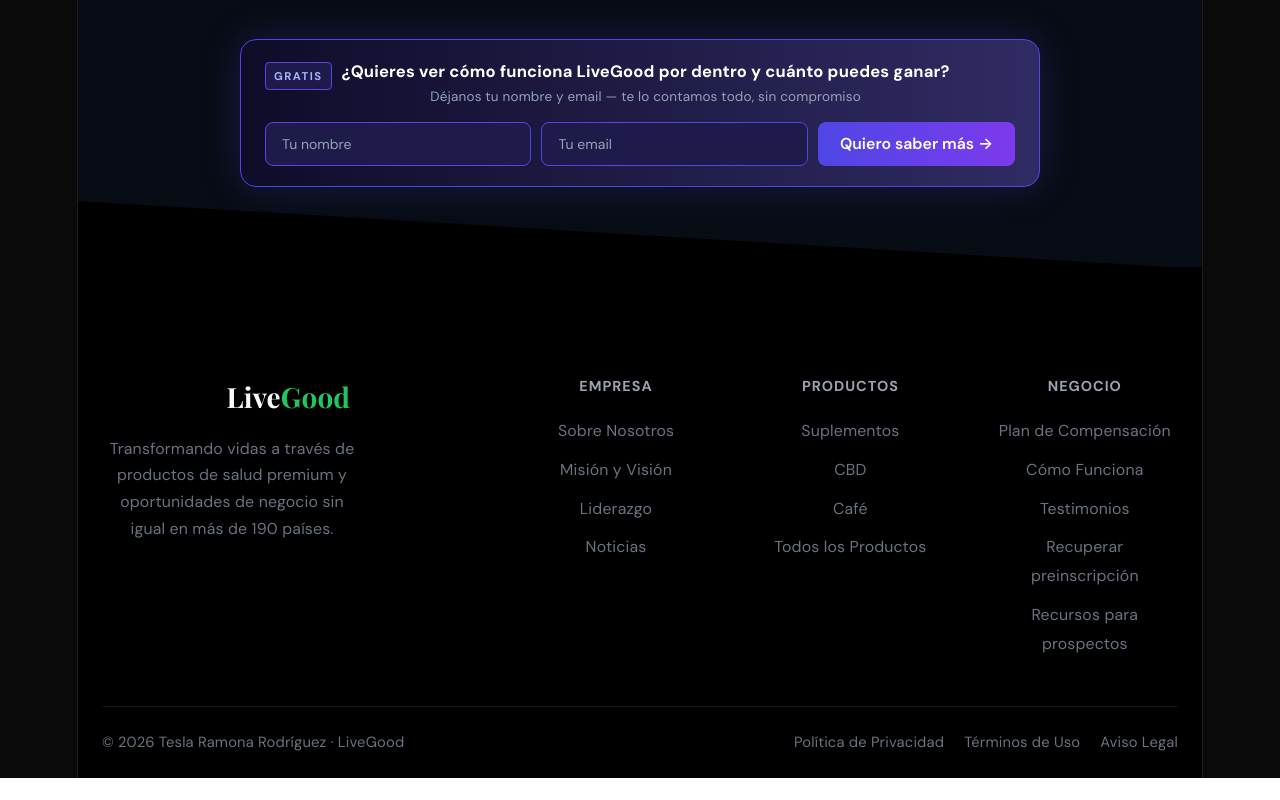
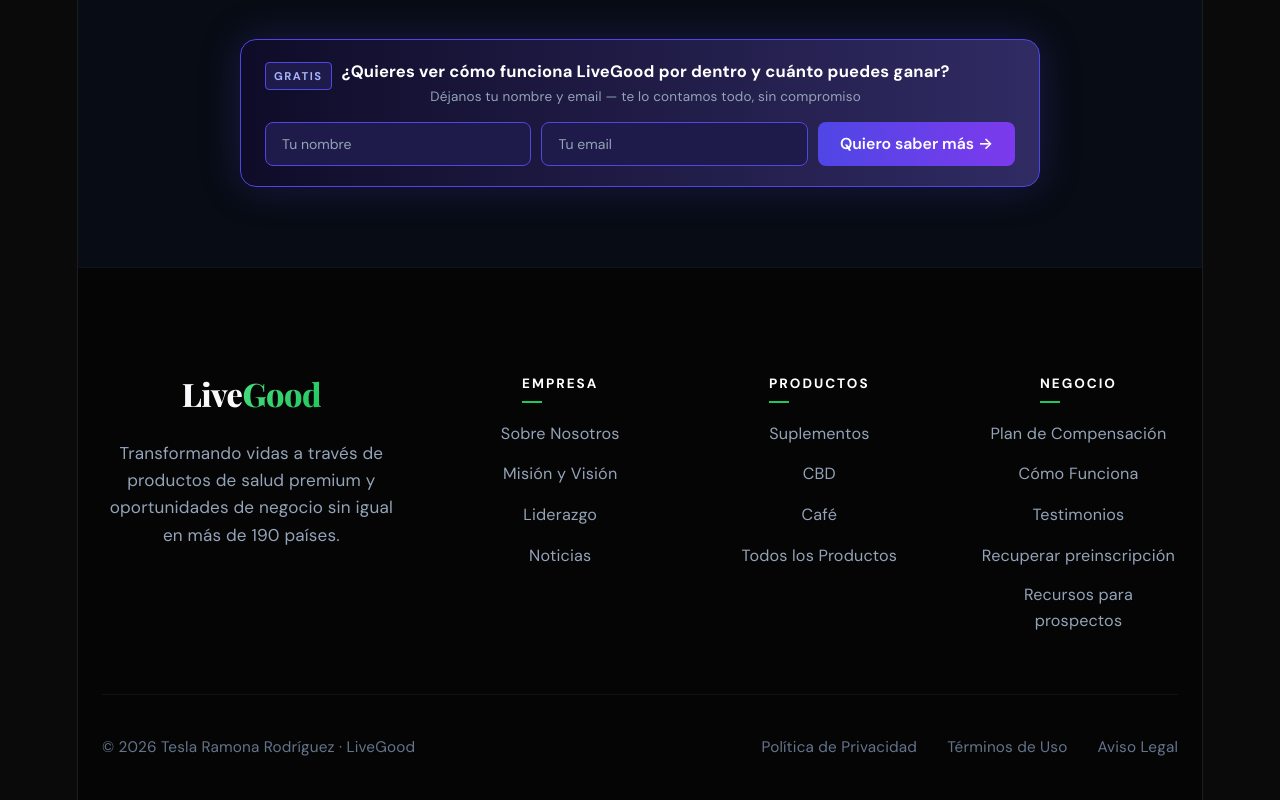
Before and after one commit to TheSharkFullCode/landing-page-liveGood, a React (Vite) app in the folder landing-page-liveGood/: page / in a window 1280 px wide. Shown: the part 10671-11471 px from the top of the page. Before the commit the page ends 11449 px from the top, so only its background shows below. Built offline with nearby package versions, Linux system fonts and the light colour scheme; a web font is replaced by a local one.

Commit message:
style: rediseño premium y estructurado del Footer para armonía global

```diff
--- a/landing-page-liveGood/src/App.css
+++ b/landing-page-liveGood/src/App.css
@@ -1855,104 +1855,141 @@
 /* =============================================
    9. FOOTER — #000000
    ============================================= */
+/* =============================================
+   9. FOOTER — Premium Structured Layout
+   ============================================= */
 .footer {
   position: relative;
   z-index: 9;
-  background: var(--bg-footer);
+  background: #050505;
   color: var(--text-primary);
-  padding: calc(var(--wave) + 40px) 24px 0;
-}
-
-.footer::before {
+  padding: 100px 24px 40px;
+  border-top: 1px solid rgba(255, 255, 255, 0.05);
+}
+
+.footer__container {
+  max-width: 1100px;
+  margin: 0 auto;
+}
+
+.footer__top {
+  display: grid;
+  grid-template-columns: 1.5fr 1fr 1fr 1fr;
+  gap: 60px;
+  padding-bottom: 60px;
+}
+
+.footer__logo {
+  font-family: var(--font-heading);
+  font-size: 1.8rem;
+  font-weight: 800;
+  display: block;
+  margin-bottom: 20px;
+  letter-spacing: -0.5px;
+}
+
+.footer__logo-accent {
+  color: var(--accent);
+  background: linear-gradient(135deg, var(--accent-light) 0%, var(--accent) 100%);
+  -webkit-background-clip: text;
+  background-clip: text;
+  -webkit-text-fill-color: transparent;
+}
+
+.footer__brand-description {
+  font-size: 0.95rem;
+  color: #94a3b8;
+  line-height: 1.6;
+  max-width: 300px;
+}
+
+.footer__links-title {
+  font-size: 0.75rem;
+  font-weight: 800;
+  color: #ffffff;
+  text-transform: uppercase;
+  letter-spacing: 2px;
+  margin-bottom: 24px;
+  position: relative;
+  display: inline-block;
+}
+
+.footer__links-title::after {
   content: '';
   position: absolute;
-  top: calc(-1 * var(--wave) + 2px);
-  left: 0; right: 0;
-  height: var(--wave);
-  background: var(--bg-footer);
-  clip-path: polygon(0 0, 100% 100%, 100% 100%, 0 100%);
-}
-
-.footer__container { max-width: 1100px; margin: 0 auto; }
-
-.footer__top {
-  display: grid;
-  grid-template-columns: 2fr 1fr 1fr 1fr;
-  gap: 48px;
-  padding-bottom: 48px;
-  border-bottom: 1px solid var(--border);
-}
-
-.footer__logo {
-  font-family: var(--font-heading);
-  font-size: 1.55rem;
-  font-weight: 700;
-  display: block;
-  margin-bottom: 16px;
-  color: var(--text-primary);
-}
-
-.footer__logo-accent { color: var(--accent); }
-
-.footer__brand-description {
-  font-size: 0.88rem;
-  color: var(--text-muted);
-  line-height: 1.7;
-  max-width: 260px;
-}
-
-.footer__links-title {
-  font-size: 0.80rem;
-  font-weight: 700;
-  color: var(--text-secondary);
-  text-transform: uppercase;
-  letter-spacing: 1px;
-  margin-bottom: 18px;
-}
-
-.footer__links-list { list-style: none; display: flex; flex-direction: column; gap: 10px; }
+  bottom: -8px;
+  left: 0;
+  width: 20px;
+  height: 2px;
+  background: var(--accent);
+}
+
+.footer__links-list {
+  list-style: none;
+  display: flex;
+  flex-direction: column;
+  gap: 12px;
+}
 
 .footer__link {
-  color: var(--text-muted);
+  color: #94a3b8;
   text-decoration: none;
-  font-size: 0.88rem;
-  transition: var(--transition);
-}
-
-.footer__link:hover { color: var(--accent); }
+  font-size: 0.9rem;
+  transition: all 0.25s ease;
+  display: inline-block;
+}
+
+.footer__link:hover {
+  color: var(--accent-light);
+  transform: translateX(5px);
+}
 
 .footer__bottom {
   display: flex;
   justify-content: space-between;
   align-items: center;
-  padding: 24px 0;
+  padding-top: 40px;
+  border-top: 1px solid rgba(255, 255, 255, 0.05);
   flex-wrap: wrap;
-  gap: 12px;
+  gap: 20px;
 }
 
 .footer__copyright {
-  font-size: 0.82rem;
-  color: var(--text-muted);
-}
-
-.footer__legal-links { display: flex; gap: 20px; }
+  font-size: 0.85rem;
+  color: #64748b;
+}
+
+.footer__legal-links {
+  display: flex;
+  gap: 30px;
+}
 
 .footer__legal-link {
-  font-size: 0.82rem;
-  color: var(--text-muted);
+  font-size: 0.85rem;
+  color: #64748b;
   text-decoration: none;
-  transition: var(--transition);
-}
-
-.footer__legal-link:hover { color: var(--accent); }
+  transition: all 0.25s ease;
+}
+
+.footer__legal-link:hover {
+  color: #ffffff;
+}
+
+@media (max-width: 1024px) {
+  .footer__top { gap: 40px; }
+}
 
 @media (max-width: 768px) {
-  .footer__top { grid-template-columns: 1fr 1fr; gap: 28px; }
-  .footer__brand { grid-column: 1 / -1; }
+  .footer { padding-top: 60px; }
+  .footer__top { grid-template-columns: 1fr 1fr; gap: 40px; text-align: left; }
+  .footer__brand { grid-column: 1 / -1; margin-bottom: 20px; }
   .footer__bottom { flex-direction: column; text-align: center; }
-}
-
-@media (max-width: 480px) { .footer__top { grid-template-columns: 1fr; } }
+  .footer__legal-links { justify-content: center; }
+}
+
+@media (max-width: 480px) {
+  .footer__top { grid-template-columns: 1fr; gap: 32px; }
+}
 
 /* =============================================
    WHATSAPP FLOATING BUTTON
```
